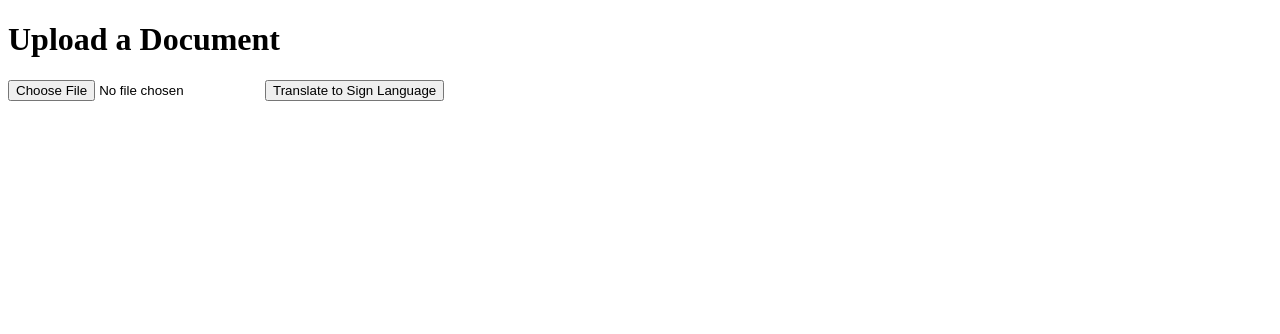
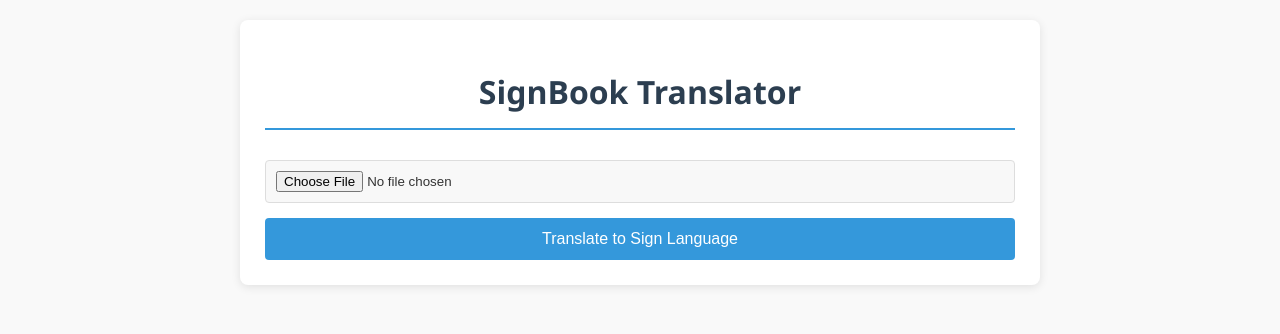
Before and after one commit to lilonna/signbook_translator, a Flask app: template signbook_app/templates/index.html in a window 1280 px wide. Shown: the top 334 px of the page. Run offline with Flask 3, Linux system fonts and the light colour scheme; the template is opened without the code that fills it, so the values that code supplies are empty.

Commit message:
modified:   signbook_app/templates/index.html

```diff
--- a/signbook_app/templates/index.html
+++ b/signbook_app/templates/index.html
@@ -2,22 +2,97 @@
 <html lang="en">
 <head>
     <meta charset="UTF-8">
+    <meta name="viewport" content="width=device-width, initial-scale=1.0">
     <title>SignBook Translator</title>
+    <style>
+        body {
+            font-family: 'Segoe UI', Tahoma, Geneva, Verdana, sans-serif;
+            line-height: 1.6;
+            color: #333;
+            max-width: 800px;
+            margin: 0 auto;
+            padding: 20px;
+            background-color: #f9f9f9;
+        }
+        h1 {
+            color: #2c3e50;
+            text-align: center;
+            margin-bottom: 30px;
+            padding-bottom: 10px;
+            border-bottom: 2px solid #3498db;
+        }
+        h2 {
+            color: #2980b9;
+            margin-top: 30px;
+        }
+        .upload-container {
+            background: white;
+            padding: 25px;
+            border-radius: 8px;
+            box-shadow: 0 2px 10px rgba(0, 0, 0, 0.1);
+            margin-bottom: 30px;
+        }
+        form {
+            display: flex;
+            flex-direction: column;
+            gap: 15px;
+        }
+        input[type="file"] {
+            padding: 10px;
+            border: 1px solid #ddd;
+            border-radius: 4px;
+            background: #f8f8f8;
+        }
+        input[type="submit"] {
+            background-color: #3498db;
+            color: white;
+            padding: 12px 20px;
+            border: none;
+            border-radius: 4px;
+            cursor: pointer;
+            font-size: 16px;
+            transition: background-color 0.3s;
+        }
+        input[type="submit"]:hover {
+            background-color: #2980b9;
+        }
+        ul {
+            list-style-type: none;
+            padding: 0;
+            background: white;
+            border-radius: 8px;
+            box-shadow: 0 2px 10px rgba(0, 0, 0, 0.1);
+        }
+        li {
+            padding: 12px 20px;
+            border-bottom: 1px solid #eee;
+        }
+        li:last-child {
+            border-bottom: none;
+        }
+        .result-container {
+            margin-top: 20px;
+        }
+    </style>
 </head>
 <body>
-    <h1>Upload a Document</h1>
-    <form method="post" enctype="multipart/form-data">
-        <input type="file" name="file" required>
-        <input type="submit" value="Translate to Sign Language">
-    </form>
+    <div class="upload-container">
+        <h1>SignBook Translator</h1>
+        <form method="post" enctype="multipart/form-data">
+            <input type="file" name="file" required>
+            <input type="submit" value="Translate to Sign Language">
+        </form>
+    </div>
 
     {% if segments %}
-        <h2>Extracted Sentences:</h2>
+    <div class="result-container">
+        <h2>Extracted Sentences</h2>
         <ul>
             {% for sentence in segments %}
                 <li>{{ sentence }}</li>
             {% endfor %}
         </ul>
+    </div>
     {% endif %}
 </body>
 </html>
```
